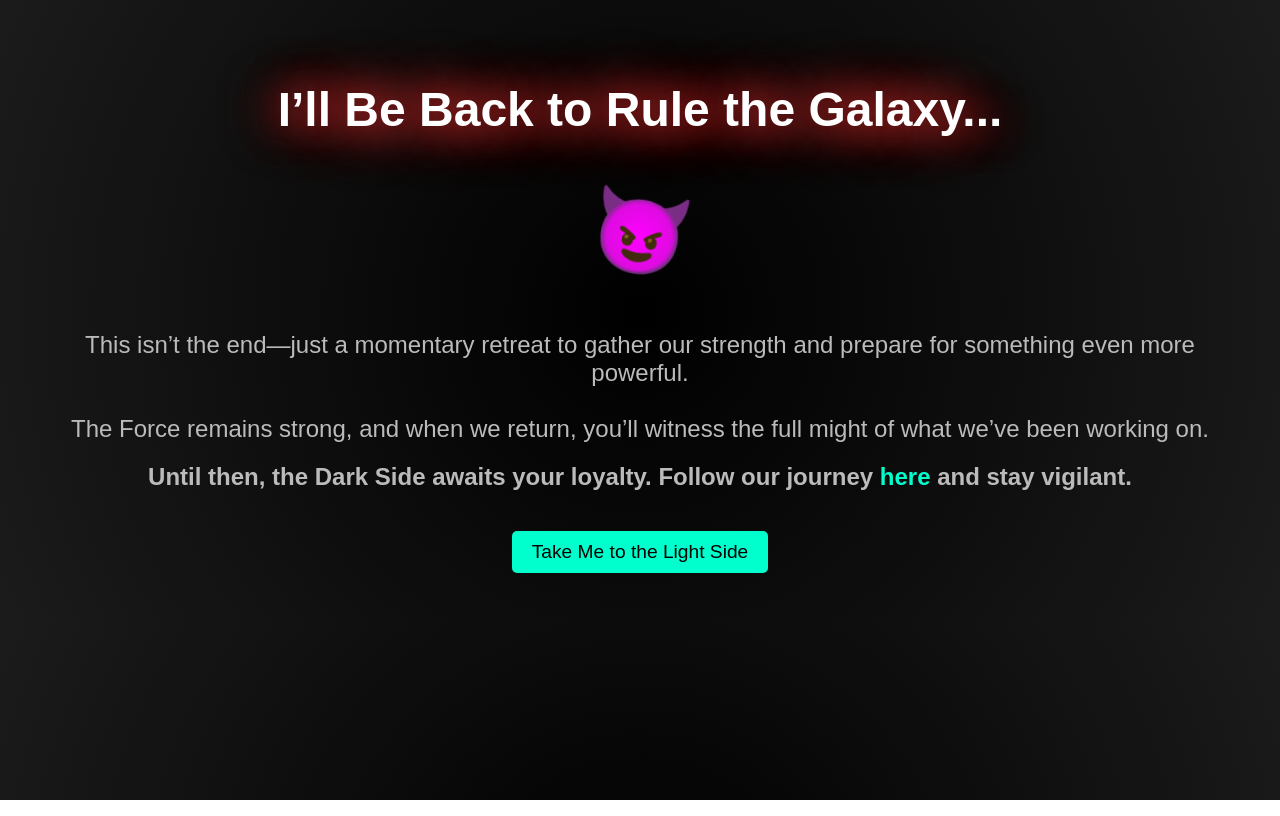
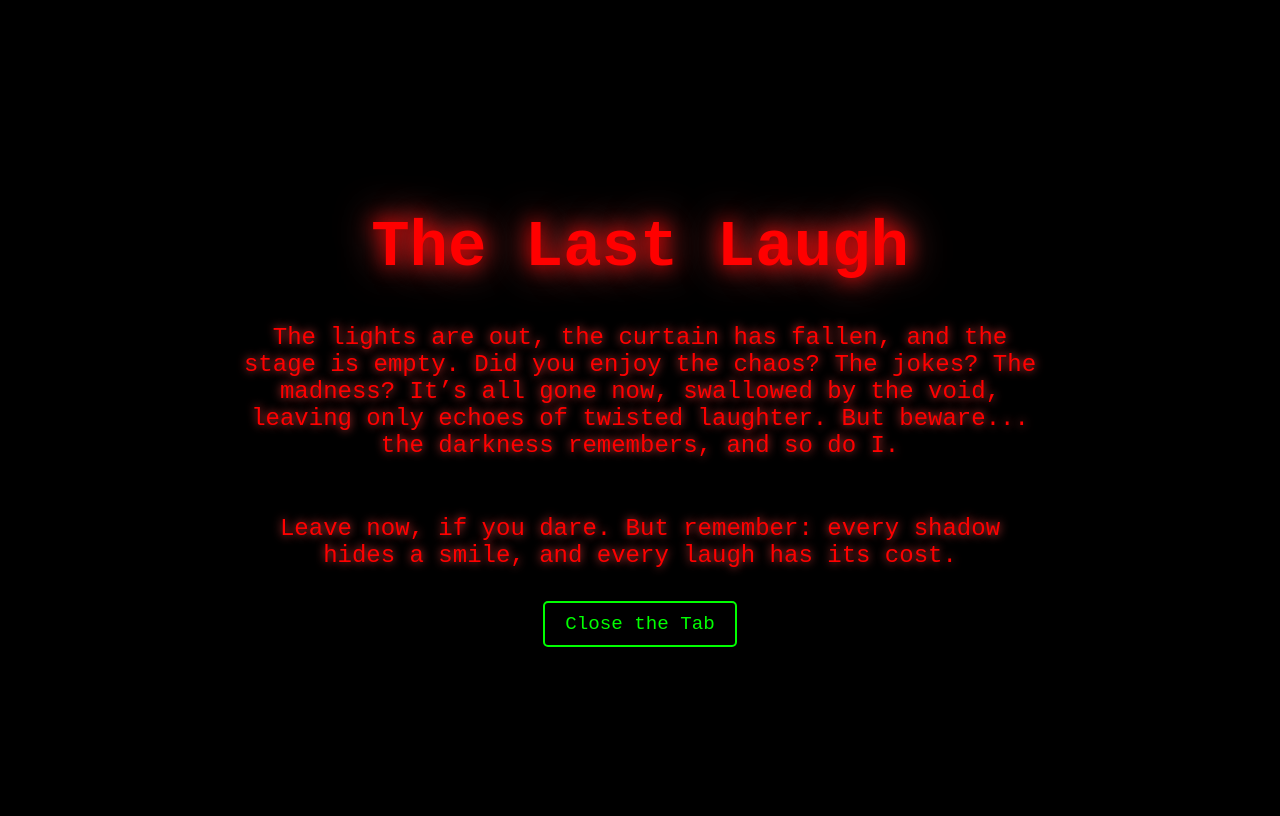
Before and after one commit to coinmaster202/coinmaster, a plain HTML site: page index.html in a window 1280 px wide. Drawn offline with Linux system fonts and the light colour scheme.

Commit message:
Update index.html

```diff
--- a/index.html
+++ b/index.html
@@ -3,138 +3,78 @@
 <head>
   <meta charset="UTF-8">
   <meta name="viewport" content="width=device-width, initial-scale=1.0">
-  <title>Departure Message</title>
+  <title>The Last Laugh</title>
   <style>
     body {
-      background: radial-gradient(circle, #000000, #1b1b1b);
-      color: #ffffff;
-      font-family: 'Arial', sans-serif;
+      background: black;
+      color: #ff0000;
+      font-family: 'Courier New', monospace;
       text-align: center;
-      padding: 50px;
-      margin: 0;
-      transition: background 1s, color 1s;
+      display: flex;
+      flex-direction: column;
+      justify-content: center;
+      align-items: center;
+      height: 100vh;
+      overflow: hidden;
+      animation: flicker 1.5s infinite;
     }
 
     h1 {
-      font-size: 3rem;
-      text-shadow: 0 0 20px #ff0000, 0 0 40px #ff0000;
-      animation: pulse 2s infinite;
+      font-size: 4rem;
+      margin-bottom: 1rem;
+      text-shadow: 0 0 20px #ff0000, 0 0 40px #ff5555;
     }
 
     p {
       font-size: 1.5rem;
-      color: #bbbbbb;
-      margin: 20px 0;
+      max-width: 800px;
+      margin-bottom: 2rem;
+      text-shadow: 0 0 10px #ff4444;
     }
 
     a {
-      color: #00ffcc;
+      color: #00ff00;
       text-decoration: none;
-      font-weight: bold;
+      font-size: 1.2rem;
+      border: 2px solid #00ff00;
+      padding: 10px 20px;
+      border-radius: 5px;
+      transition: background-color 0.3s, color 0.3s;
     }
 
-    .smiley {
-      font-size: 5rem;
-      margin: 50px auto;
-      animation: swing 2s infinite ease-in-out;
-      transition: color 1s;
+    a:hover {
+      background-color: #00ff00;
+      color: black;
     }
 
-    .button {
-      background: #00ffcc;
-      color: #000;
-      font-size: 1.2rem;
-      border: none;
-      padding: 10px 20px;
-      cursor: pointer;
-      margin-top: 20px;
-      border-radius: 5px;
-      transition: background 0.3s, color 0.3s;
-    }
-
-    .button:hover {
-      background: #009999;
-      color: #fff;
-    }
-
-    @keyframes pulse {
-      0%, 100% {
-        text-shadow: 0 0 20px #ff0000, 0 0 40px #ff0000;
+    @keyframes flicker {
+      0%, 19%, 21%, 23%, 25%, 54%, 56%, 100% {
+        opacity: 1;
       }
-      50% {
-        text-shadow: 0 0 40px #ff3333, 0 0 60px #ff3333;
-      }
-    }
-
-    @keyframes swing {
-      0%, 100% {
-        transform: rotate(-10deg);
-      }
-      50% {
-        transform: rotate(10deg);
+      20%, 24%, 55% {
+        opacity: 0.6;
       }
     }
   </style>
 </head>
 <body>
-  <h1 id="message-title">I’ll Be Back to Rule the Galaxy...</h1>
-  <div class="smiley" id="smiley">😈</div>
-  <p id="message-text">
-    This isn’t the end—just a momentary retreat to gather our strength and prepare for something even more powerful.
-    <br><br>
-    The Force remains strong, and when we return, you’ll witness the full might of what we’ve been working on.
+  <h1>The Last Laugh</h1>
+  <p>
+    The lights are out, the curtain has fallen, and the stage is empty.
+    Did you enjoy the chaos? The jokes? The madness?
+    It’s all gone now, swallowed by the void, leaving only echoes of twisted laughter.
+    But beware... the darkness remembers, and so do I.
   </p>
-  <p id="cta-text">
-    <strong>Until then, the Dark Side awaits your loyalty. Follow our journey <a href="#">here</a> and stay vigilant.</strong>
+  <p>
+    Leave now, if you dare.
+    But remember: every shadow hides a smile, and every laugh has its cost.
   </p>
-  <button class="button" id="switch-button" onclick="switchToLightSide()">Take Me to the Light Side</button>
+  <a href="#" onclick="alert('You thought you could escape? The joke’s on you.'); return false;">Close the Tab</a>
 
-  <script>
-    function switchToLightSide() {
-      // Change background and text colors for the Light Side
-      document.body.style.background = "radial-gradient(circle, #000040, #001b80)";
-      document.body.style.color = "#ffffff";
-
-      // Update smiley to happy
-      const smiley = document.getElementById('smiley');
-      smiley.innerText = "😊";
-      smiley.style.color = "#00ffff";
-
-      // Update the message for the Light Side
-      document.getElementById('message-title').innerText = "May the Force Be With You...";
-      document.getElementById('message-text').innerText =
-        "The Light Side of the Force calls to you. A path of hope, balance, and a brighter tomorrow awaits.";
-      document.getElementById('cta-text').innerHTML =
-        "<strong>Stay on this path and bring balance to the Force. Follow our journey <a href='#'>here</a> and shine brightly.</strong>";
-
-      // Change button to switch back to Dark Side
-      const button = document.getElementById('switch-button');
-      button.innerText = "Take Me Back to the Dark Side";
-      button.setAttribute("onclick", "switchToDarkSide()");
-    }
-
-    function switchToDarkSide() {
-      // Change background and text colors for the Dark Side
-      document.body.style.background = "radial-gradient(circle, #000000, #1b1b1b)";
-      document.body.style.color = "#ffffff";
-
-      // Update smiley to evil
-      const smiley = document.getElementById('smiley');
-      smiley.innerText = "😈";
-      smiley.style.color = "#ff0000";
-
-      // Update the message for the Dark Side
-      document.getElementById('message-title').innerText = "I’ll Be Back to Rule the Galaxy...";
-      document.getElementById('message-text').innerText =
-        "This isn’t the end—just a momentary retreat to gather our strength and prepare for something even more powerful.";
-      document.getElementById('cta-text').innerHTML =
-        "<strong>Until then, the Dark Side awaits your loyalty. Follow our journey <a href='#'>here</a> and stay vigilant.</strong>";
-
-      // Change button to switch to Light Side
-      const button = document.getElementById('switch-button');
-      button.innerText = "Take Me to the Light Side";
-      button.setAttribute("onclick", "switchToLightSide()");
-    }
-  </script>
+  <!-- Optional Background Audio -->
+  <audio autoplay loop>
+    <source src="https://freesound.org/data/previews/341/341695_5260876-lq.mp3" type="audio/mpeg">
+    Your browser does not support the audio element.
+  </audio>
 </body>
 </html>
```
